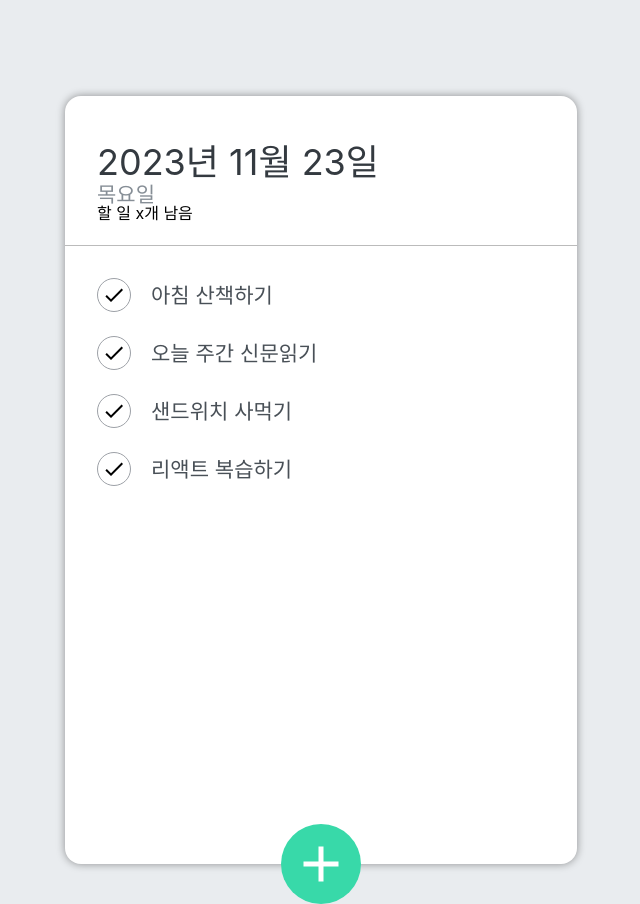
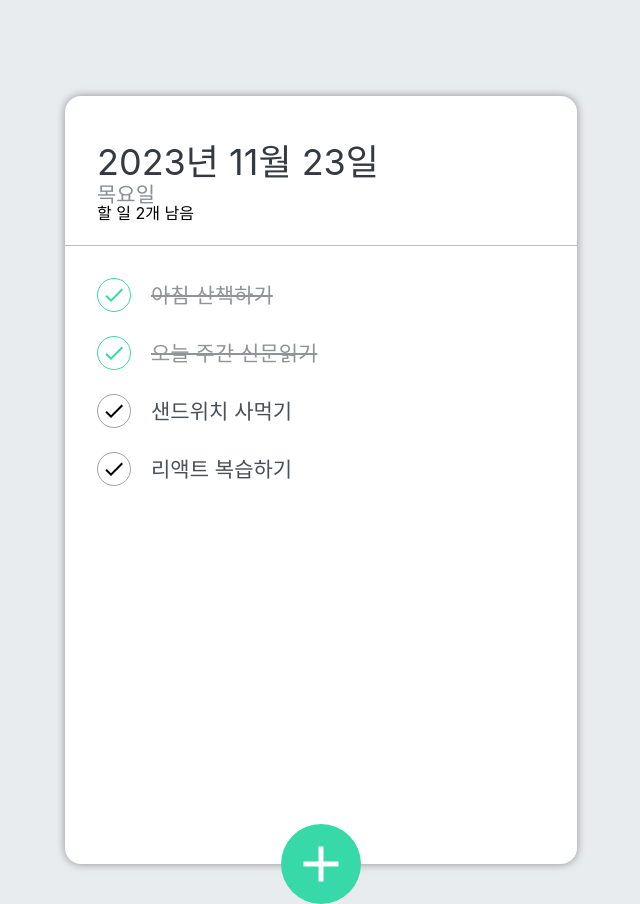
Before and after one commit to hydeandjek/react-todo-app, a React (Create React App) app: page / in a window 1280 px wide. Shown: the whole page, without its empty margins (319-959 px from the left). Built offline with nearby package versions, Linux system fonts and the light colour scheme.

Commit message:
할일 체크 기능,시간 표시완료

```diff
--- a/src/components/TodoHeader.js
+++ b/src/components/TodoHeader.js
@@ -1,12 +1,21 @@
 import React from 'react';
 import './scss/TodoHeader.scss';
 
-const TodoHeader = () => {
+const TodoHeader = ({ count }) => {
+  const today = new Date();
+
+  const dateString = today.toLocaleDateString('ko-KR', {
+    year: 'numeric',
+    month: 'long',
+    day: 'numeric',
+  });
+
+  const dayName = today.toLocaleDateString('ko-KR', { weekday: 'long' });
   return (
     <header>
-      <h1>2023년 11월 23일</h1>
-      <div className='day'>목요일</div>
-      <div className='task-left'>할 일 x개 남음</div>
+      <h1>{dateString}</h1>
+      <div className='day'>{dayName}</div>
+      <div className='task-left'>할 일 {count()}개 남음</div>
     </header>
   );
 };
--- a/src/components/TodoItem.js
+++ b/src/components/TodoItem.js
@@ -1,14 +1,23 @@
 import React from 'react';
 import { MdDelete, MdDone } from 'react-icons/md';
 import './scss/TodoItem.scss';
-const TodoItem = ({ item }) => {
+import cn from 'classnames';
+
+const TodoItem = ({ item, remove, check }) => {
+  const { id, title, done } = item;
   return (
     <li className='todo-list-item'>
-      <div className='check-circle'>
+      <div
+        className={cn('check-circle', { active: done })}
+        onClick={() => check(id)}
+      >
         <MdDone />
       </div>
-      <span className='text'>{item.title}</span>
-      <div className='remove'>
+      <span className={cn('text', { finish: done })}>{title}</span>
+      <div
+        className='remove'
+        onClick={() => remove(id)}
+      >
         <MdDelete />
       </div>
     </li>
--- a/src/components/TodoMain.js
+++ b/src/components/TodoMain.js
@@ -2,13 +2,15 @@
 import TodoItem from './TodoItem';
 import './scss/TodoMain.scss';
 
-const TodoMain = ({ todoList }) => {
+const TodoMain = ({ todoList, remove, check }) => {
   return (
     <ul className='todo-list'>
       {todoList.map((todo) => (
         <TodoItem
           key={todo.id}
           item={todo}
+          remove={remove}
+          check={check}
         />
       ))}
     </ul>
--- a/src/components/TodoTemplate.js
+++ b/src/components/TodoTemplate.js
@@ -61,10 +61,38 @@
     });
   };
 
+  // 할 일 삭제 처리 함수
+  const removeTodo = (id) => {
+    // 주어진 배열의 값들을 순회하여 조건에 맞는 요소들만 모아서 새로운 배열로 리턴
+    setTodos(todos.filter((todo) => todo.id !== id));
+  };
+
+  // 할 일 체크 처리 함수
+  const checkTodo = (id) => {
+    // const copyTodos = [...todos];
+    // for (let cTodo of copyTodos) {
+    //   if (cTodo.id === id) {
+    //     cTodo.done = !cTodo.done;
+    //   }
+    // }
+    setTodos(
+      todos.map((todo) =>
+        todo.id === id ? { ...todo, done: !todo.done } : todo
+      )
+    );
+  };
+
+  // 체크가 안된 할일의 개수 카운트하기
+  const countRestTodo = () => todos.filter((todo) => !todo.done).length;
+
   return (
     <div className='TodoTemplate'>
-      <TodoHeader />
-      <TodoMain todoList={todos} />
+      <TodoHeader count={countRestTodo} />
+      <TodoMain
+        todoList={todos}
+        remove={removeTodo}
+        check={checkTodo}
+      />
       <TodoInput addTodo={addTodo} />
     </div>
   );
```
